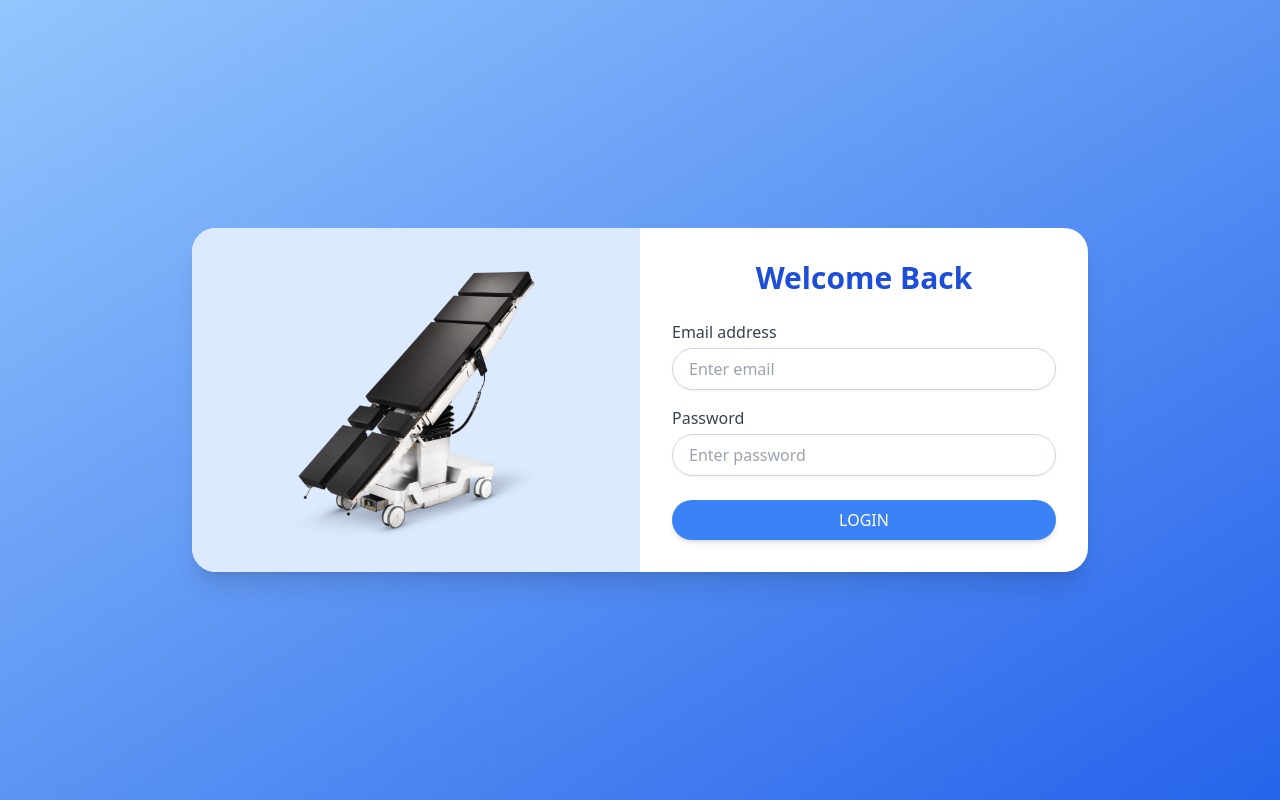
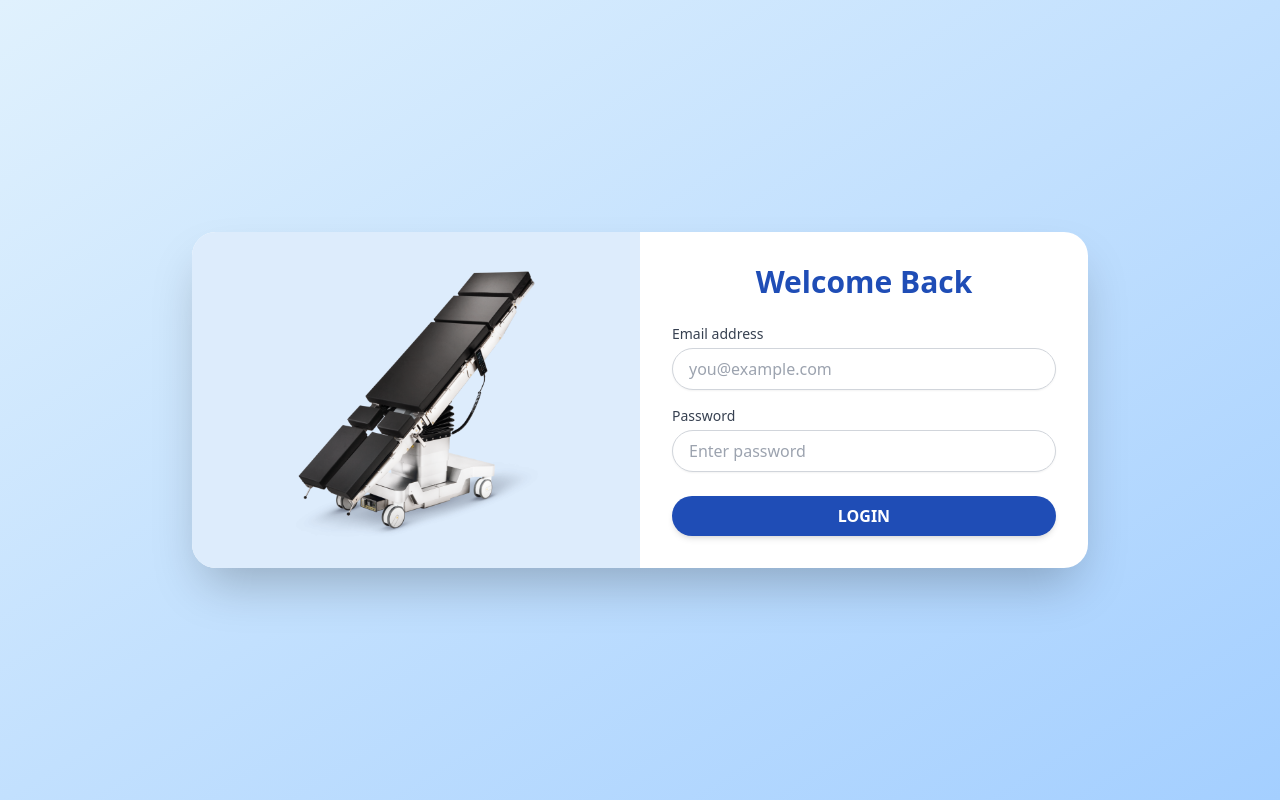
Before and after one commit to adev37/dum_usermanual, a React (Vite) app in the folder frontend/: page /login in a window 1280 px wide. Built offline with nearby package versions, Linux system fonts and the light colour scheme.

Commit message:
remove toast from login

```diff
--- a/frontend/src/App.jsx
+++ b/frontend/src/App.jsx
@@ -71,7 +71,7 @@ const App = () => {
             path="/login"
             element={<Login setIsAuthenticated={setIsAuthenticated} />}
           />
-          <Route path="/signup" element={<Signup />} />
+          <Route path="/brcomponent/signup" element={<Signup />} />
 
           {/* Protected Routes */}
           <Route
--- a/frontend/src/pages/Login.jsx
+++ b/frontend/src/pages/Login.jsx
@@ -1,9 +1,7 @@
 import React, { useState } from "react";
 import { useNavigate } from "react-router-dom";
-import { ToastContainer } from "react-toastify";
-import "react-toastify/dist/ReactToastify.css";
 import { handleError, handleSuccess } from "../utils";
-import otTableImage from "../assets/bez-ta.png"; // Make sure your OT image is saved as 'image.png'
+import otTableImage from "../assets/bez-ta.png"; // Update with your OT image path
 
 const Login = ({ setIsAuthenticated }) => {
   const [loginInfo, setLoginInfo] = useState({ email: "", password: "" });
@@ -52,10 +50,10 @@ const Login = ({ setIsAuthenticated }) => {
   };
 
   return (
-    <div className="min-h-screen flex items-center justify-center bg-gradient-to-br from-blue-300 to-blue-600 p-4">
-      <div className="bg-white rounded-3xl shadow-xl overflow-hidden flex flex-col md:flex-row w-full max-w-4xl">
-        {/* Image Side */}
-        <div className="md:w-1/2 bg-blue-100 flex items-center justify-center p-6">
+    <div className="min-h-screen flex items-center justify-center bg-gradient-to-br from-[#e0f1fd] to-[#a4cfff] p-4">
+      <div className="bg-white rounded-3xl shadow-2xl overflow-hidden flex flex-col md:flex-row w-full max-w-4xl">
+        {/* Left Image */}
+        <div className="md:w-1/2 bg-[#ddecfc] flex items-center justify-center p-6">
           <img
             src={otTableImage}
             alt="OT Table"
@@ -63,52 +61,58 @@ const Login = ({ setIsAuthenticated }) => {
           />
         </div>
 
-        {/* Form Side */}
-        <div className="md:w-1/2 p-8">
-          <h2 className="text-3xl font-bold text-blue-700 text-center mb-6">
+        {/* Right Form */}
+        <div className="md:w-1/2 p-8 flex flex-col justify-center">
+          <h2 className="text-3xl font-bold text-center text-[#1f4db6] mb-6">
             Welcome Back
           </h2>
+
           <form onSubmit={handleLogin}>
-            {[
-              {
-                label: "Email address",
-                type: "email",
-                name: "email",
-                placeholder: "Enter email",
-              },
-              {
-                label: "Password",
-                type: "password",
-                name: "password",
-                placeholder: "Enter password",
-              },
-            ].map(({ label, type, name, placeholder }) => (
-              <div className="mb-4" key={name}>
-                <label htmlFor={name} className="block text-gray-700 mb-1">
-                  {label}
-                </label>
-                <input
-                  type={type}
-                  id={name}
-                  name={name}
-                  placeholder={placeholder}
-                  className="w-full px-4 py-2 border border-gray-300 rounded-full shadow-sm focus:outline-none focus:ring-2 focus:ring-blue-400"
-                  onChange={handleChange}
-                  value={loginInfo[name]}
-                />
-              </div>
-            ))}
+            {/* Email Field */}
+            <div className="mb-4">
+              <label
+                htmlFor="email"
+                className="block text-sm text-gray-700 mb-1">
+                Email address
+              </label>
+              <input
+                type="email"
+                name="email"
+                id="email"
+                placeholder="you@example.com"
+                value={loginInfo.email}
+                onChange={handleChange}
+                className="w-full px-4 py-2 border border-gray-300 rounded-full shadow-sm focus:outline-none focus:ring-2 focus:ring-blue-400"
+              />
+            </div>
 
+            {/* Password Field */}
+            <div className="mb-4">
+              <label
+                htmlFor="password"
+                className="block text-sm text-gray-700 mb-1">
+                Password
+              </label>
+              <input
+                type="password"
+                name="password"
+                id="password"
+                placeholder="Enter password"
+                value={loginInfo.password}
+                onChange={handleChange}
+                className="w-full px-4 py-2 border border-gray-300 rounded-full shadow-sm focus:outline-none focus:ring-2 focus:ring-blue-400"
+              />
+            </div>
+
+            {/* Submit */}
             <button
               type="submit"
-              className="w-full py-2 mt-2 text-white bg-blue-500 rounded-full shadow-md hover:bg-blue-600 transition-all">
+              className="w-full py-2 mt-2 text-white bg-[#1f4db6] hover:bg-[#153e99] rounded-full font-semibold transition-all shadow-md">
               LOGIN
             </button>
           </form>
         </div>
       </div>
-
-      {/* <ToastContainer /> */}
     </div>
   );
 };
```
Also changed, not shown: frontend/src/components/Sidebar.jsx (+104 -0 lines).
